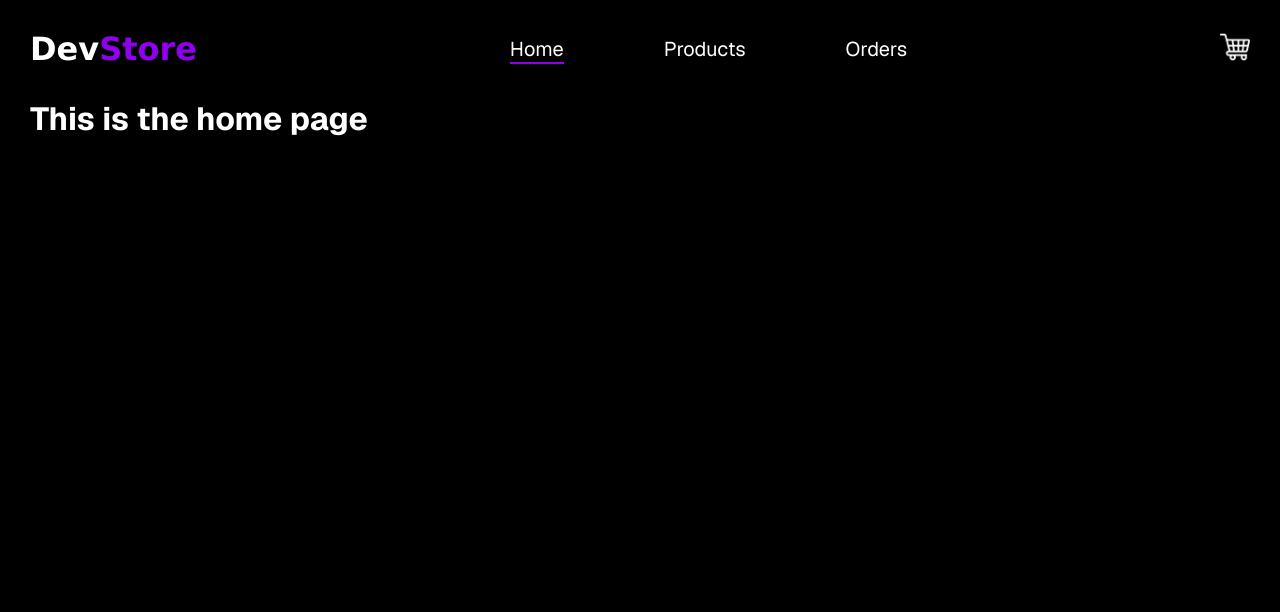
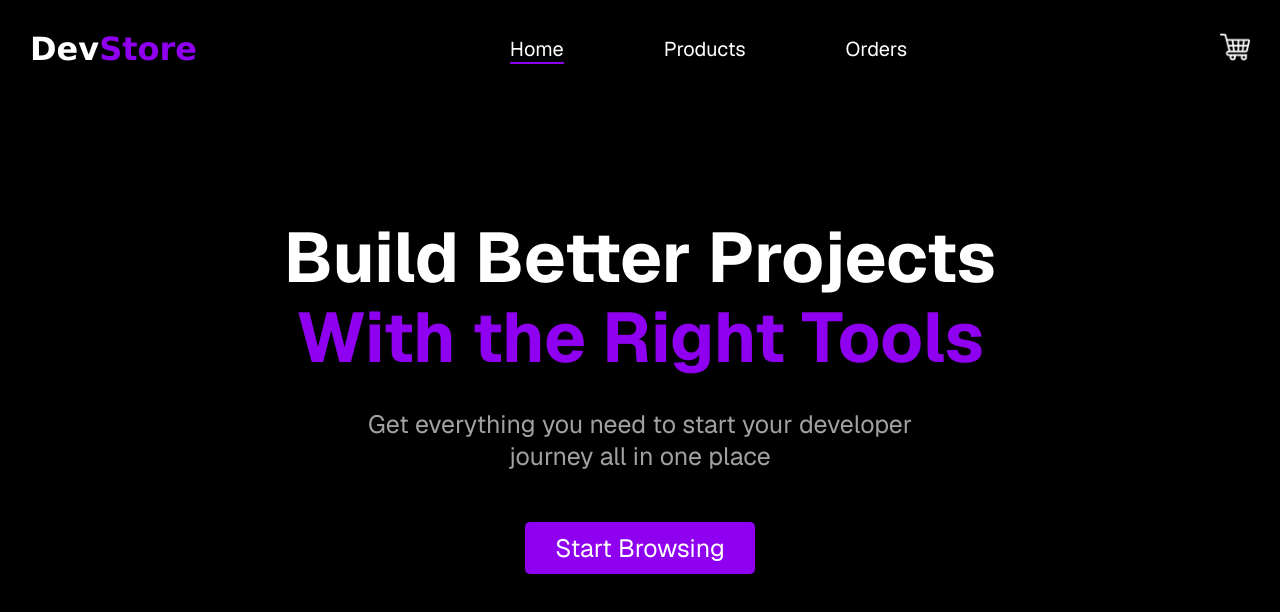
Before and after one commit to abelgideon/dev-store, a React (Vite) app: page / in a window 1280 px wide. Shown: the top 612 px of the page. Built offline with nearby package versions, Linux system fonts and the light colour scheme; a web font is replaced by a local one.

Commit message:
Design the Home page
To make the hero section fit better on smaller devices at a given break
point the second line of the hero header is set to none and coloring is
applied to the last word of the first line of the hero header

```diff
--- a/src/index.css
+++ b/src/index.css
@@ -11,6 +11,7 @@
   --primary-purple: #9000f0;
   --background-color: #000;
   --foreground-color: #fff;
+  --dark-foreground-color: #a1a1a1;
 }
 
 body {
@@ -92,3 +93,60 @@ body {
     flex-wrap: wrap;
   }
 }
+
+/* Home Page */
+
+.btn {
+  text-decoration: none;
+  color: var(--foreground-color);
+  background-color: var(--primary-purple);
+  padding: 10px 30px;
+  border-radius: 5px;
+}
+
+.hero-btn {
+  margin: 20px auto;
+  font-size: 25px;
+}
+
+.hero-header {
+  font-size: 70px;
+  line-height: 80px;
+  text-align: center;
+}
+
+.hero-second-line {
+  color: var(--primary-purple);
+}
+
+.hero-para {
+  font-size: 25px;
+  color: var(--dark-foreground-color);
+  max-width: 600px;
+  text-align: center;
+}
+
+.hero-section {
+  margin-top: 150px;
+  display: flex;
+  flex-direction: column;
+  justify-content: center;
+  align-items: center;
+  gap: 30px;
+}
+
+@media (max-width: 775px) {
+  .hero-second-line {
+    display: none;
+  }
+  .hero-header-last {
+    color: var(--primary-purple);
+  }
+  .hero-para {
+    max-width: 400px;
+    font-size: 20px;
+  }
+  .hero-btn {
+    font-size: 20px;
+  }
+}
--- a/src/pages/HomePage.jsx
+++ b/src/pages/HomePage.jsx
@@ -1,5 +1,21 @@
+import { Link } from "react-router-dom";
+
 function HomePage() {
-  return <h1>This is the home page</h1>;
+  return (
+    <div className="hero-section">
+      <h1 className="hero-header">
+        Build Better <span className="hero-header-last">Projects</span>
+        <br />
+        <span className="hero-second-line">With the Right Tools</span>
+      </h1>
+      <p className="hero-para">
+        Get everything you need to start your developer journey all in one place
+      </p>
+      <Link to="/products" className="btn hero-btn font-sm">
+        Start Browsing
+      </Link>
+    </div>
+  );
 }
 
 export default HomePage;
```
